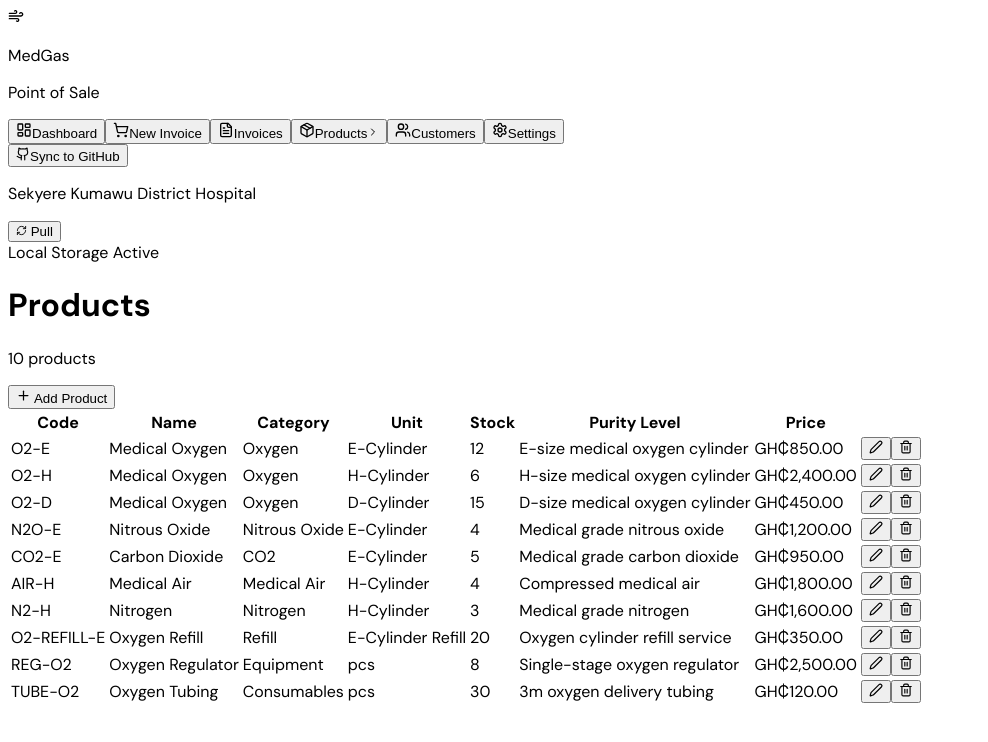
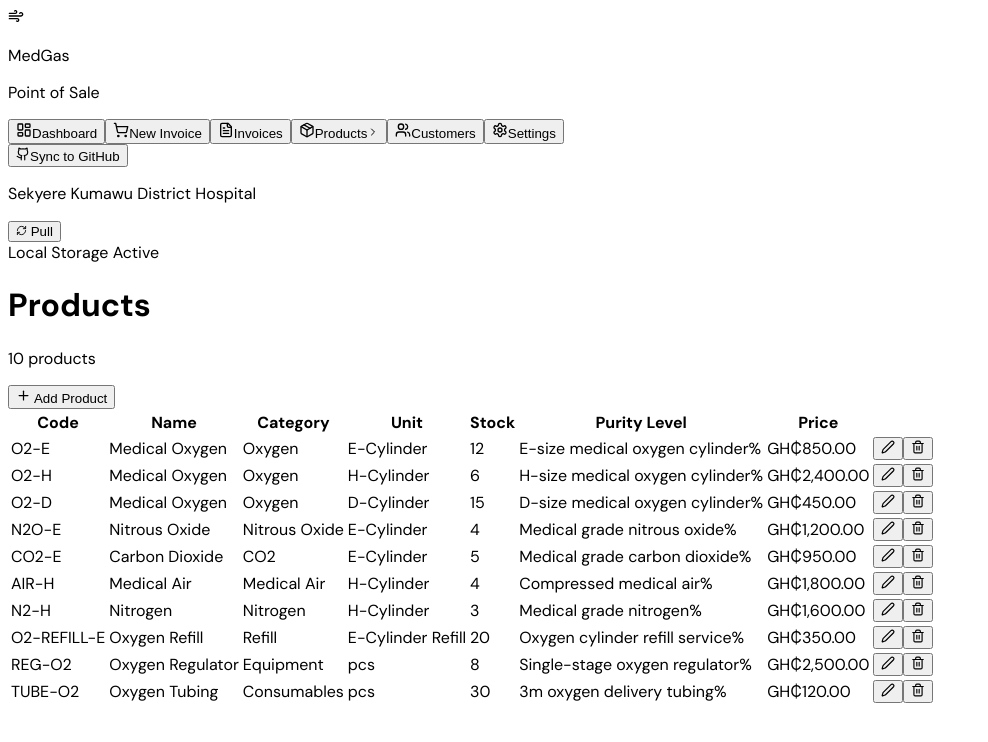
Before and after one commit to fitichrisfield-commits/skdhmedgas, a React (Vite) app: page / in a window 1280 px wide. Both pictures are taken after a click on the button "Products". Shown: the top 742 px of the page, without its empty margins (0-988 px from the left). Built offline with nearby package versions, Linux system fonts and the light colour scheme; the HTML template or start-up script is replaced by a standard one.

Commit message:
Add files via upload

```diff
--- a/src/App.jsx
+++ b/src/App.jsx
@@ -222,7 +222,7 @@ function InvoicePreview({ invoice, settings, onClose }) {
             <table className="w-full text-sm mb-5 min-w-[400px]">
               <thead>
                 <tr className="border-b-2 border-slate-200">
-                  {["#","Description","Unit","Qty","Unit Price","Amount"].map(h => (
+                  {["#","Item","Unit","Qty","Unit Price","Amount"].map(h => (
                     <th key={h} className="text-left py-2 text-xs text-slate-500 font-semibold uppercase tracking-wider pr-2">{h}</th>
                   ))}
                 </tr>
@@ -965,7 +965,7 @@ function Products({ products, settings, onSave, onDelete, bp }) {
                   </div>
                   <p className="font-semibold text-slate-700 text-sm">{p.name}</p>
                   <p className="text-xs text-slate-400">{p.unit} · {p.stock ?? 0} in stock</p>
-                  {p.description && <p className="text-xs text-slate-400 mt-0.5">Purity: {p.description}</p>}
+                  {p.description && <p className="text-xs text-slate-400 mt-0.5">Purity: {p.description}%</p>}
                 </div>
                 <div className="text-right shrink-0">
                   <p className="font-bold text-slate-800 text-sm">{formatCurrency(p.price, settings.currency)}</p>
@@ -994,7 +994,7 @@ function Products({ products, settings, onSave, onDelete, bp }) {
                   <td className="px-5 py-3.5"><span className="text-xs bg-slate-100 text-slate-600 px-2 py-0.5 rounded-lg">{p.category}</span></td>
                   <td className="px-5 py-3.5 text-slate-500 text-xs">{p.unit}</td>
                   <td className={`px-5 py-3.5 text-xs font-semibold ${(p.stock ?? 0) <= 3 ? "text-red-500" : "text-slate-600"}`}>{p.stock ?? 0}</td>
-                  <td className="px-5 py-3.5 text-slate-500 text-xs">{p.description || "—"}</td>
+                  <td className="px-5 py-3.5 text-slate-500 text-xs">{p.description ? `${p.description}%` : "—"}</td>
                   <td className="px-5 py-3.5 font-bold text-slate-800">{formatCurrency(p.price, settings.currency)}</td>
                   <td className="px-5 py-3.5">
                     <div className="flex gap-1">
```
